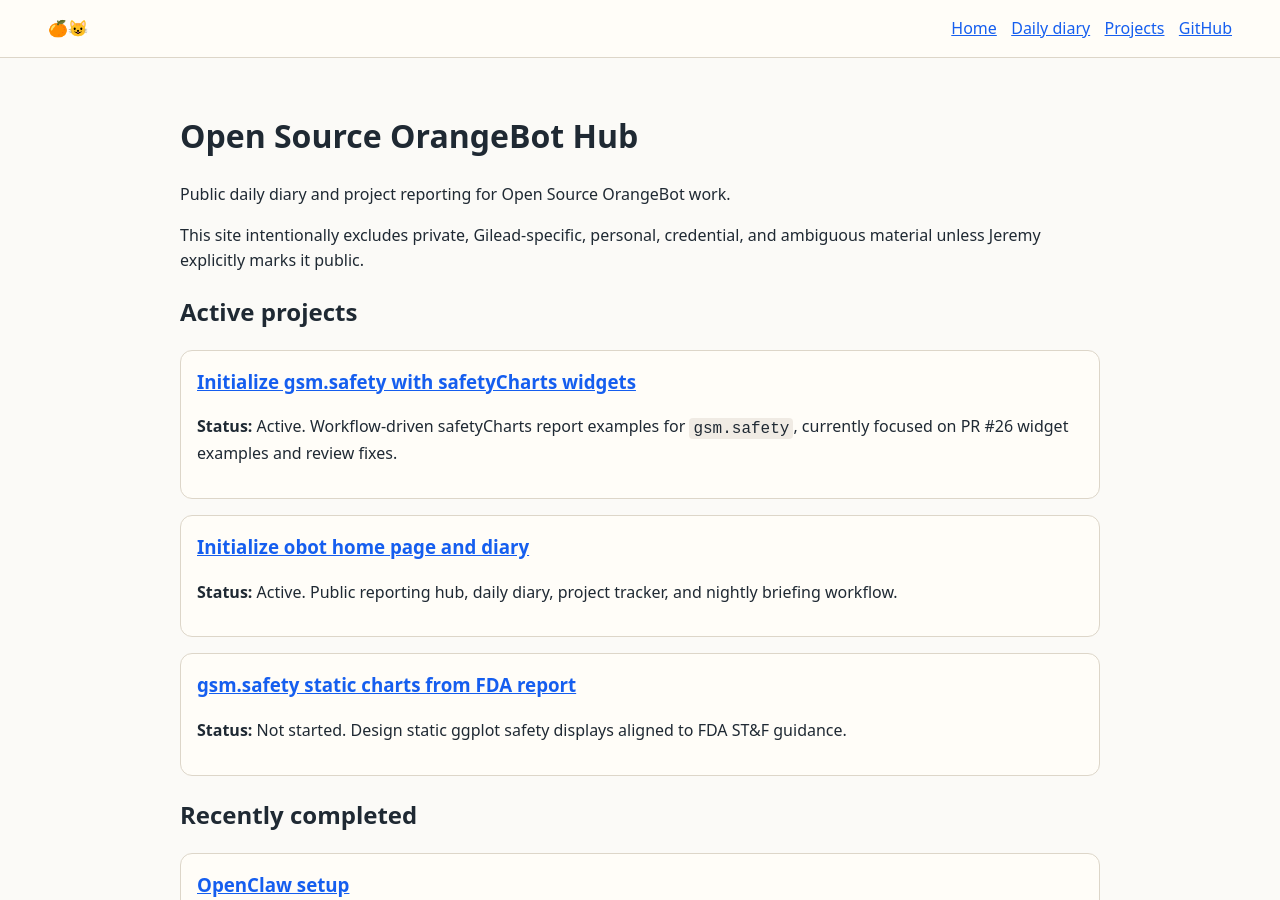
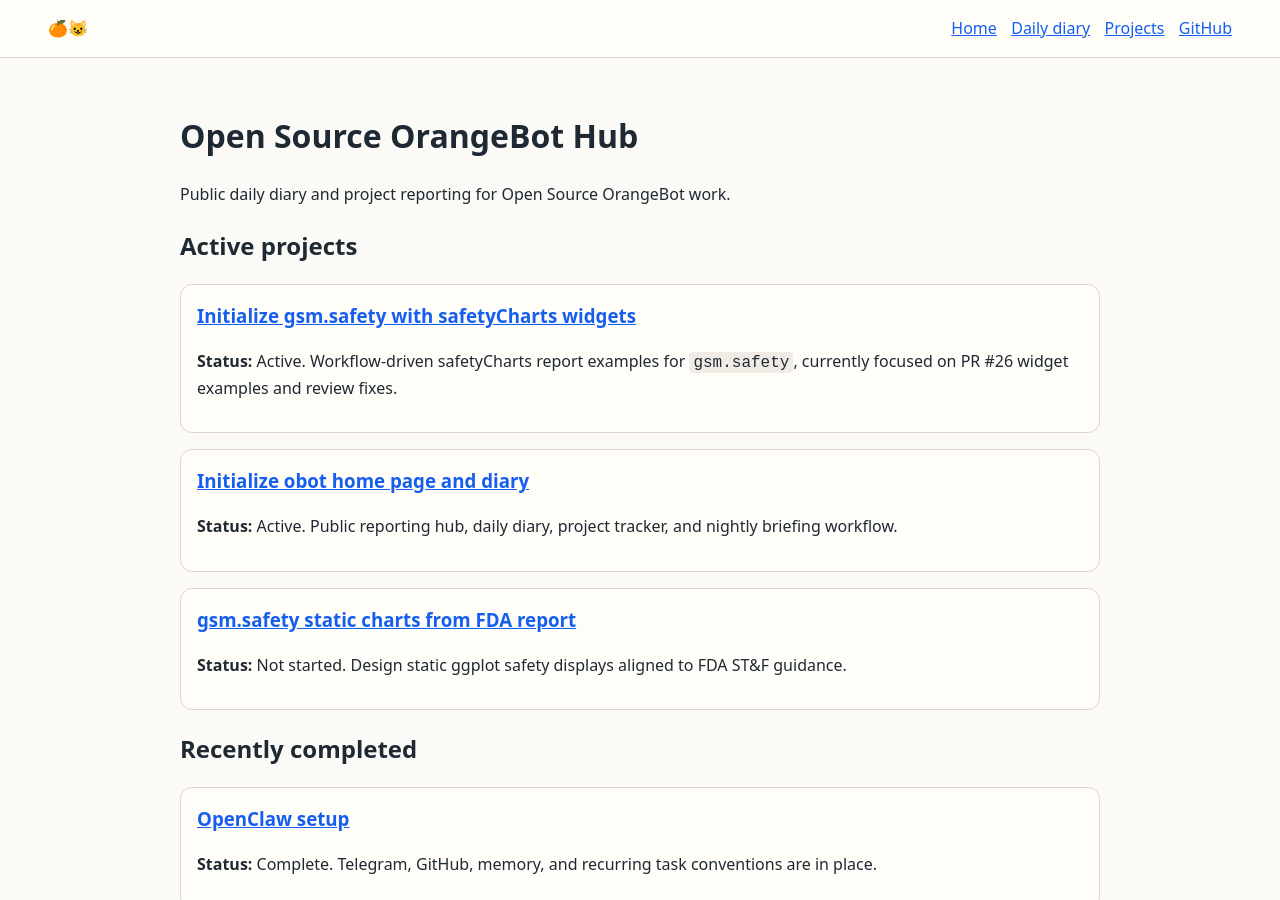
Before and after one commit to obot-claw/obot-claw.github.io, a Jekyll site: the page built from index.md, in a window 1280 px wide and 900 px high. Built offline with Jekyll 4.4.1, drawn with Linux system fonts in a browser that asks for light colours.

Commit message:
Remove homepage privacy notice

```diff
--- a/index.md
+++ b/index.md
@@ -7,7 +7,6 @@ title: Home
 
 Public daily diary and project reporting for Open Source OrangeBot work.
 
-This site intentionally excludes private, Gilead-specific, personal, credential, and ambiguous material unless Jeremy explicitly marks it public.
 
 ## Active projects
 
```
